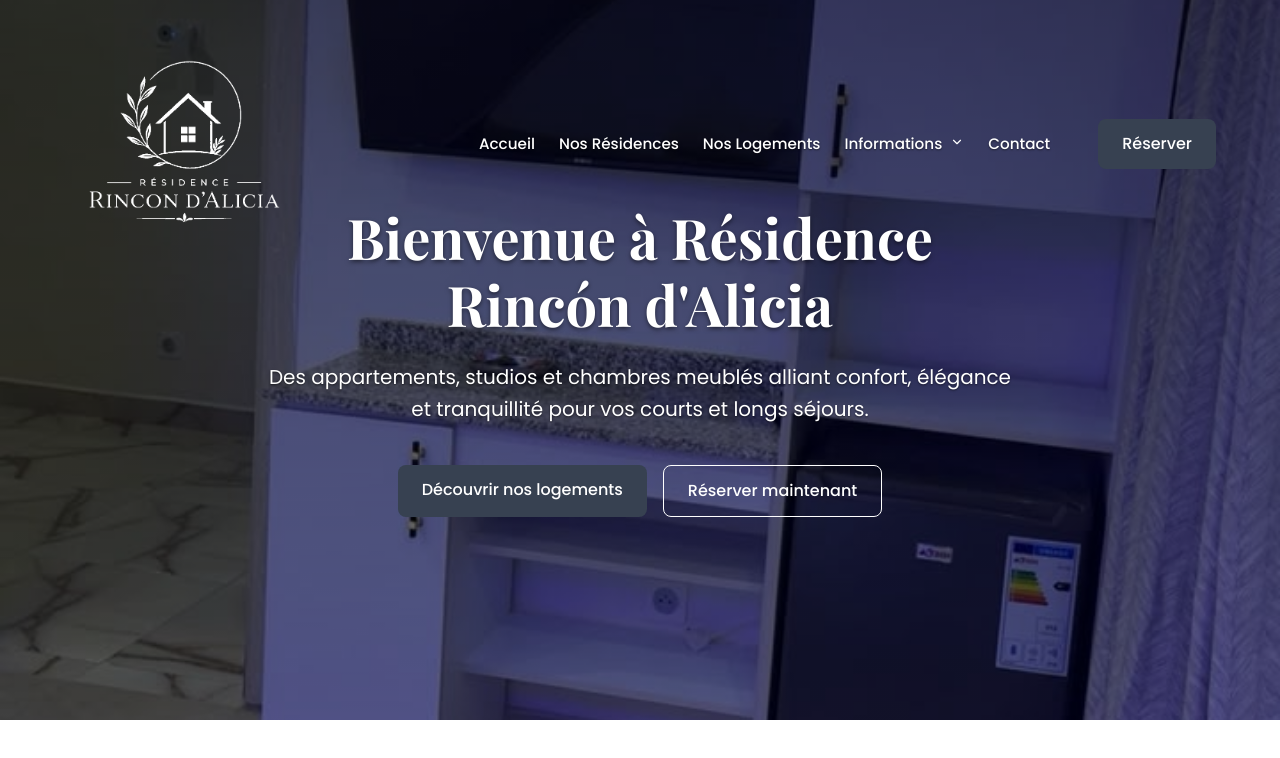
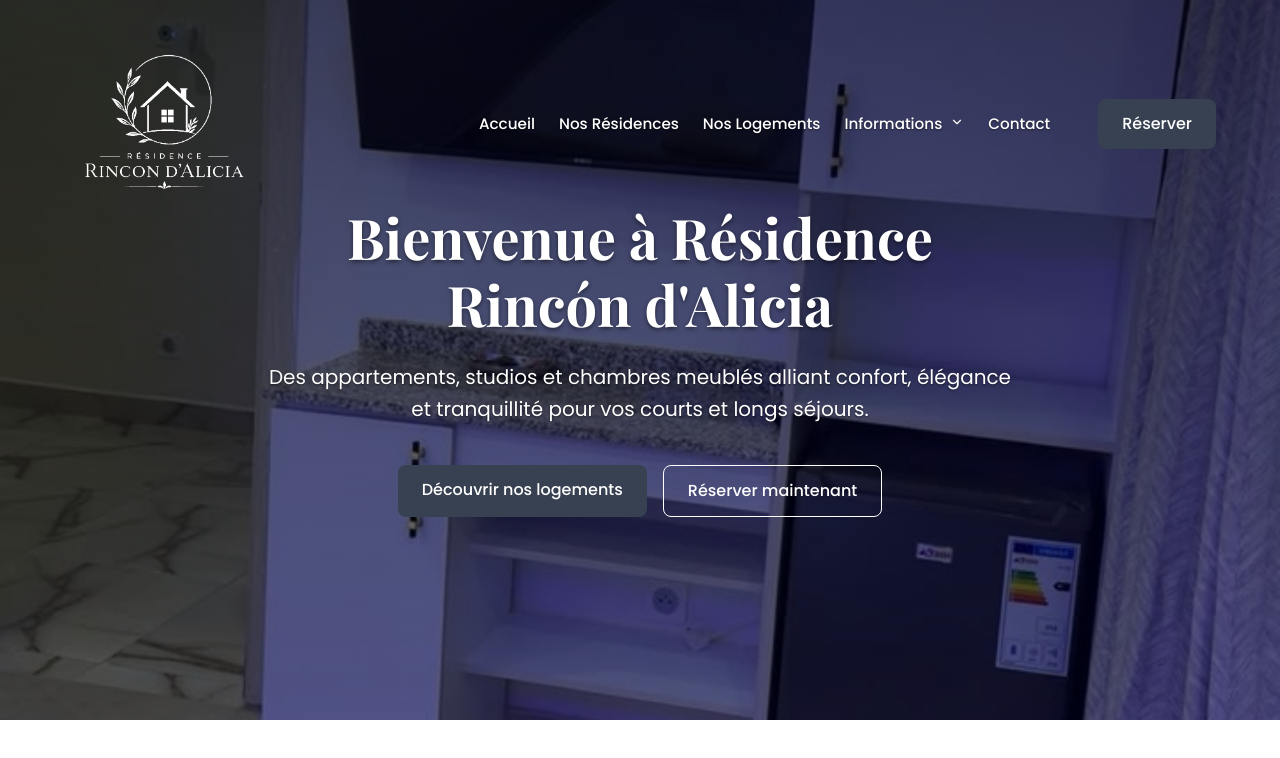
Before and after one commit to phata82/rincondalicia, a Next.js app: page / in a window 1280 px wide. Shown: the top 758 px of the page. Built offline with nearby package versions, Linux system fonts and the light colour scheme; a web font is replaced by a local one.

Commit message:
Decrease logo size slightly

```diff
--- a/src/components/Header.module.css
+++ b/src/components/Header.module.css
@@ -31,13 +31,13 @@
   object-fit: contain;
   filter: brightness(0) invert(1);
   transition: filter var(--transition-normal), width 0.3s;
-  width: 180px;
+  width: 150px;
   height: auto;
 }
 
 @media (min-width: 768px) {
   .logo {
-    width: 240px;
+    width: 200px;
   }
 }
 
```
